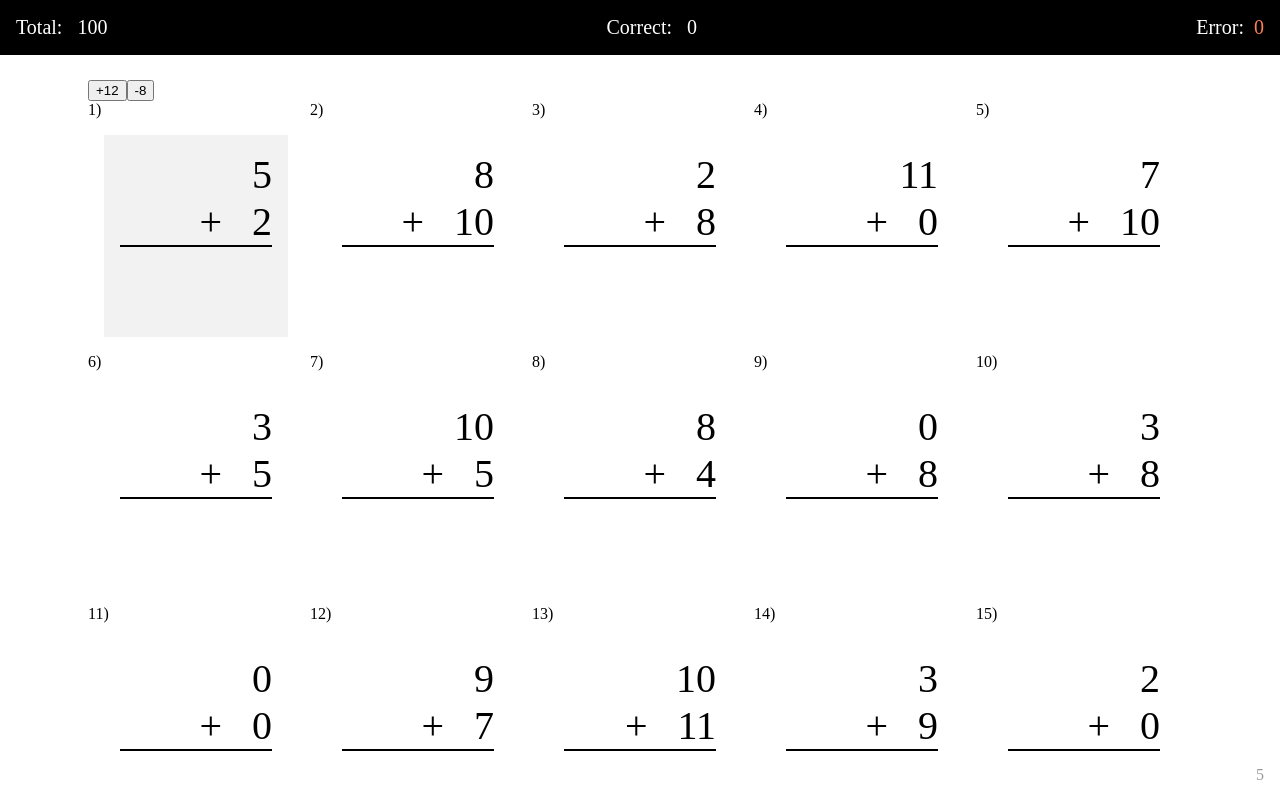
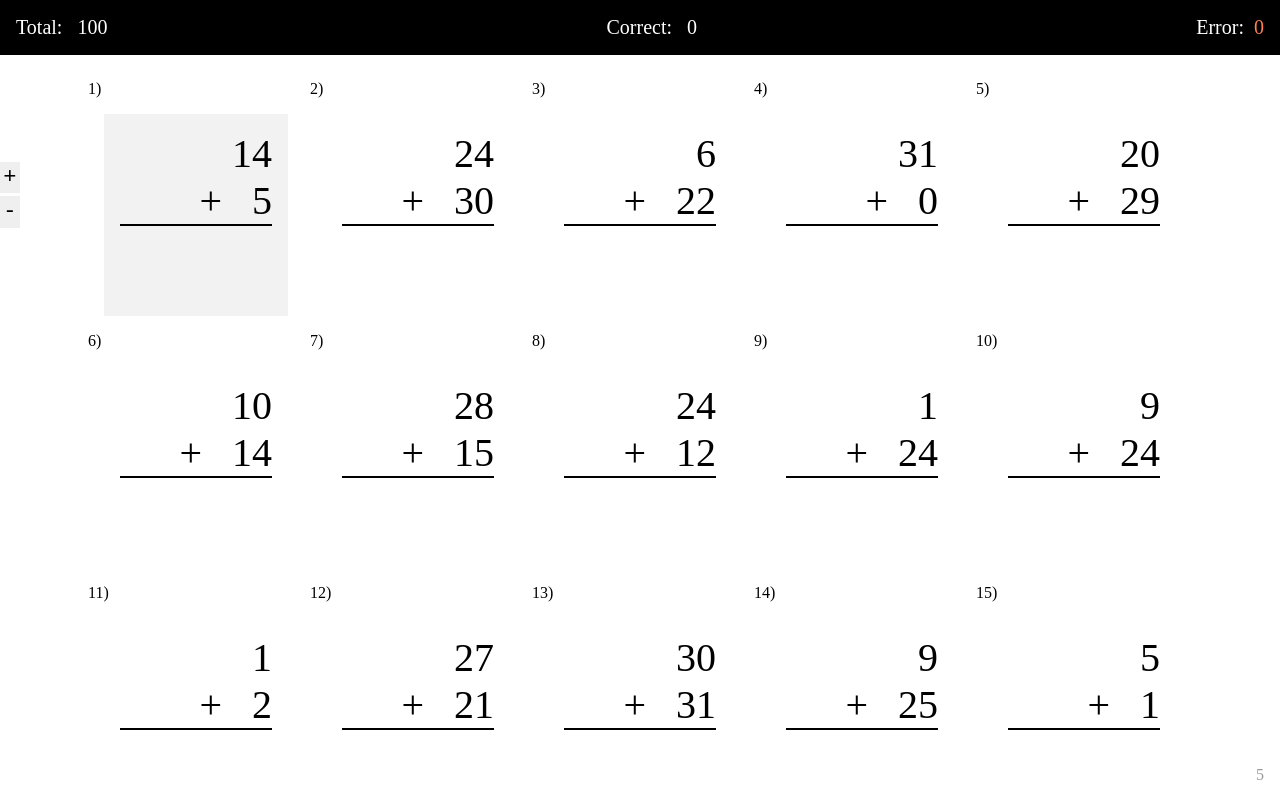
Before and after one commit to windmaomao/react-sheet, a React (Create React App) app: page / in a window 1280 px wide. Shown: the top 800 px of the page. Built offline with nearby package versions, Linux system fonts and the light colour scheme; a web font is replaced by a local one.

Commit message:
add selector style

```diff
--- a/src/App.js
+++ b/src/App.js
@@ -1,17 +1,14 @@
 import React, { useState } from 'react'
-import { Sheet, Score, Time } from './components'
+import { Selector, Sheet, Score, Time } from './components'
 import { sheetCreator, arithmeticGen } from './utils'
 import AppStyle from './AppStyle'
 
-const gen1 = arithmeticGen({ max: 12, operator: '+' }).gen
-const genPlus12 = arithmeticGen({ max: 12, operator: '+' }).gen
-const genMinus8 = arithmeticGen({ max: 8, operator: '-' }).gen
+const gen1 = arithmeticGen({ max: 34, operator: '+' }).gen
 
 const App = () => {
   const [sheet, setSheet] = useState(sheetCreator(gen1).createSheet(100))
 
-  const onGenClick = g => () => {
-    const s = sheetCreator(g).createSheet(100)
+  const onSelect = s => {
     setSheet(s)
     setStats(s.utils.stats())
   }
@@ -23,8 +20,9 @@ const App = () => {
   return (
     <AppStyle>
       <h1>&nbsp;</h1>
-      <button onClick={onGenClick(genPlus12)}>+12</button>
-      <button onClick={onGenClick(genMinus8)}>-8</button>
+      <Selector
+        onSelect={onSelect}
+      />
       <Score
         total={total}
         correct={correct}
--- /dev/null
+++ b/src/components/Selector.js
@@ -0,0 +1,26 @@
+import React from 'react'
+import { sheetCreator, arithmeticGen } from '../utils'
+import SelectorStyle from './SelectorStyle'
+
+const genPlus12 = arithmeticGen({ max: 12, operator: '+' }).gen
+const genMinus12 = arithmeticGen({ max: 12, operator: '-' }).gen
+
+const Selector = ({ onSelect }) => {
+  const onClick = g => () => {
+    const s = sheetCreator(g).createSheet(100)
+    onSelect(s)
+  }
+
+  return (
+    <SelectorStyle>
+      <button onClick={onClick(genPlus12)}>
+        +
+      </button>
+      <button onClick={onClick(genMinus12)}>
+        -
+      </button>
+    </SelectorStyle>
+  )
+}
+
+export default Selector
--- /dev/null
+++ b/src/components/SelectorStyle.js
@@ -0,0 +1,20 @@
+import styled from 'styled-components'
+
+const SelectorStyle = styled.div`
+  position: fixed;
+  top: 20%;
+  left: 0;
+  display: flex;
+  flex-direction: column;
+  button {
+    border: none;
+    font-size: 16px;
+    padding: 0.2rem;
+    margin: 0.1rem 0;
+    cursor: pointer;
+    font-size: 22px;
+    font-family: monospace;
+  }
+`
+
+export default SelectorStyle
--- a/src/components/index.js
+++ b/src/components/index.js
@@ -1,8 +1,9 @@
+import Selector from './Selector'
 import Plus from './Plus'
 import Sheet from './Sheet'
 import Score from './Score'
 import Time from './Time'
 
 export {
-  Plus, Sheet, Score, Time
+  Selector, Plus, Sheet, Score, Time
 }
```
